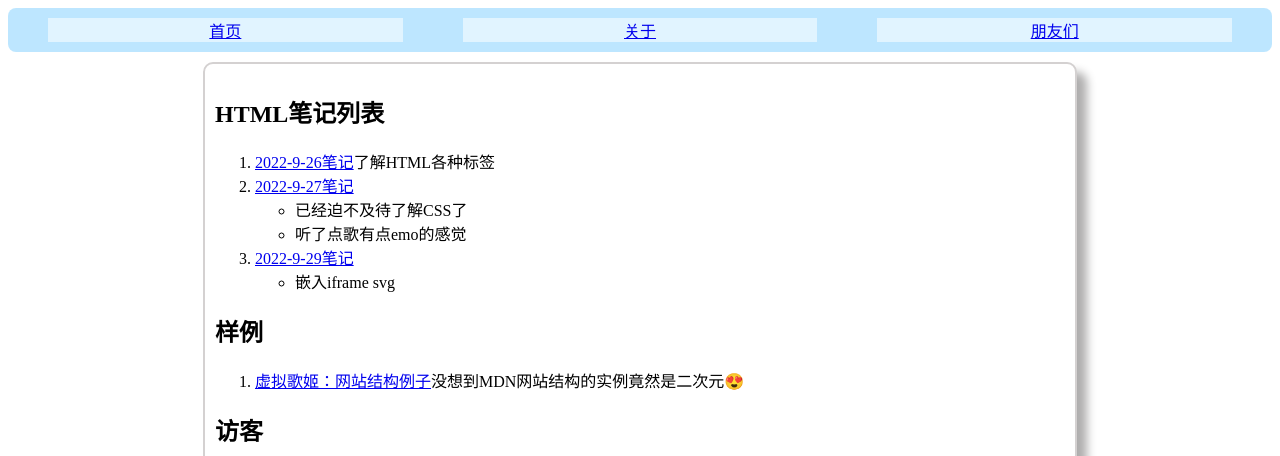
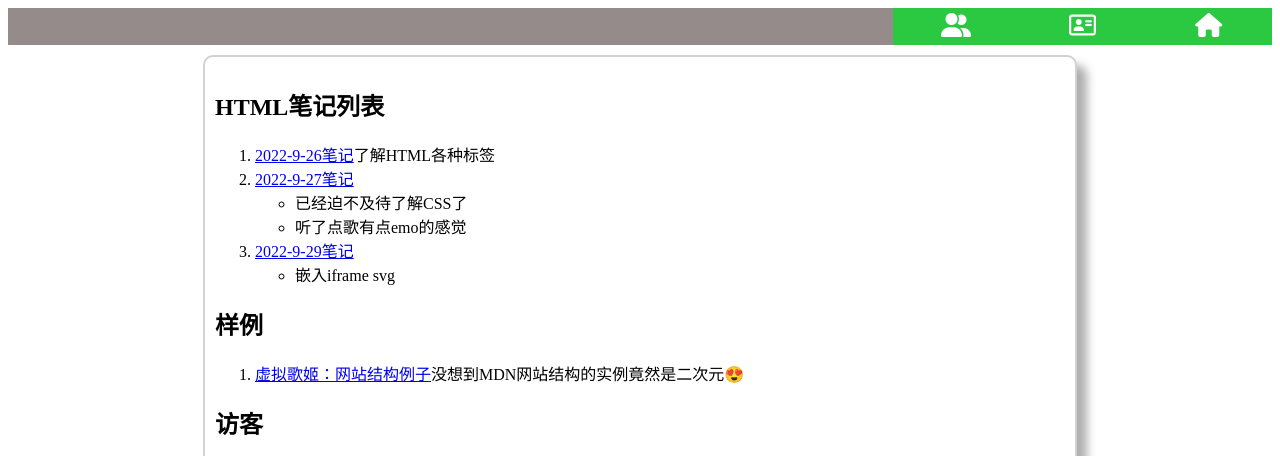
Before and after one commit to Hailaylin/learn-static-frontend, a plain HTML site: page start-html/index.html in a window 1280 px wide. Shown: the top 456 px of the page. Drawn offline with Linux system fonts and the light colour scheme.

Commit message:
✨ feat(index): 新图标导航栏
粘滞导航栏+font awesome图标导航

```diff
--- a/start-html/index.html
+++ b/start-html/index.html
@@ -15,17 +15,11 @@
   </header>
 
   <!-- 导航 -->
-  <nav>
-    <div class="nav__item">
-      <a href="index.html" title="首页">首页</a>
-    </div>
-    <div class="nav__item">
-      <a href="about.html" title="关于">关于</a>
-    </div>
-    <div class="nav__item">
-      <a href="friends.html" title="朋友们">朋友们</a>
-    </div>
-  </nav>
+  <div class="icon-bar">
+    <a class="active" href="#"><i class="fa fa-home"></i></a>
+    <a class="active" href="#"><i class="fa-regular fa-address-card"></i></a>
+    <a class="active" href="#"><i class="fa-solid fa-user-group"></i></a>
+  </div>
   <!-- 导航 -->
   <!-- TODO:有重复代码怎么解决？ -->
 
--- a/start-html/styles/index.css
+++ b/start-html/styles/index.css
@@ -23,21 +23,29 @@ html {
     padding: 10px 10px;
   }
 
-  nav{
+  .icon-bar {
     position: sticky;
-    top:0px;
-    display: flex;
-    border:#afaeae;
-    border-radius: 8px;
-    padding: 10px;
-    background-color: #88d1ff8c;
+    top: 0;
+    width: 100%;
+    background-color: rgb(149, 139, 139);
+    overflow: auto; /* 溢出浮动 */
   }
 
-  nav > div{
-    flex:1;
+  .icon-bar a{
+    float: right;
     text-align: center;
-    background-color: #ffffff8c;
-    margin: 0px 30px;
+    width: 10%;
+    padding: 5px 0; /* 上下内边距12px */
+    color: #ffffff;
+    font-size: 1.5rem;
+  }
+
+  .icon-bar a:hover{
+    background-color: #000;
+  }
+
+  .active {
+    background-color: rgb(43, 200, 66);
   }
 }
 
```
